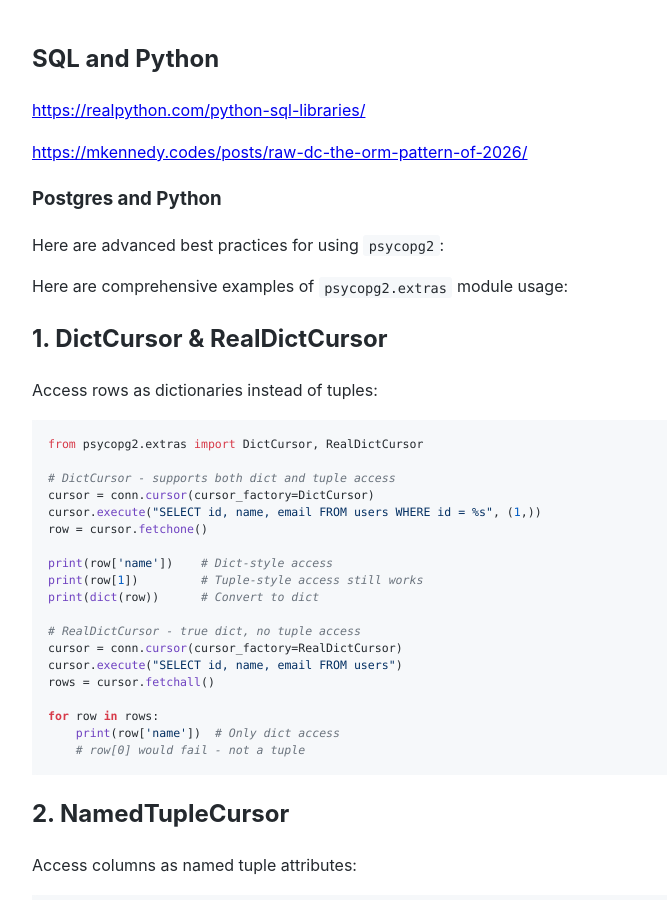
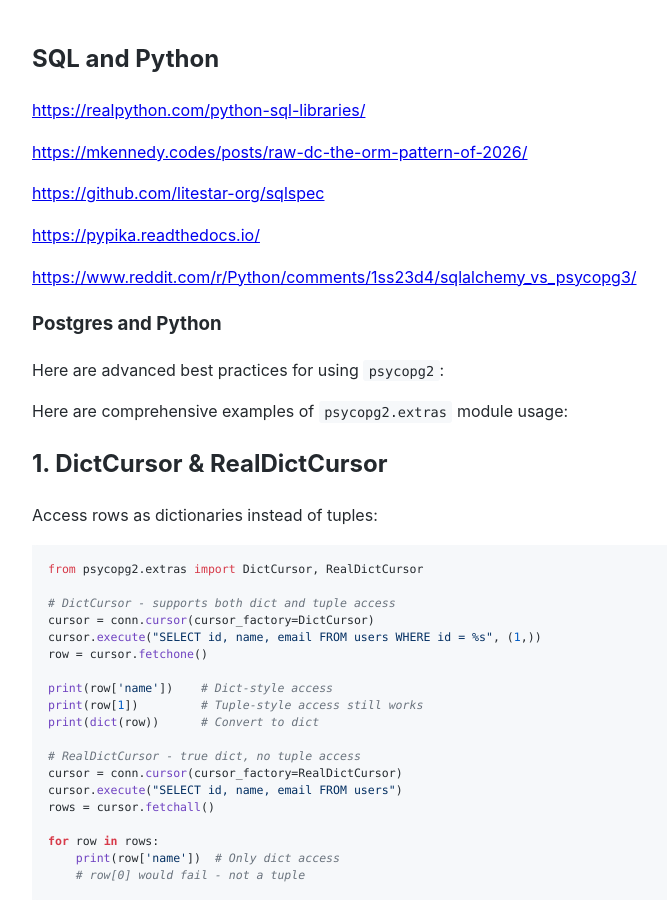
Before and after one commit to Michael-Lubinsky/michael-lubinsky.github.com, a Jekyll site: the page built from pg/pg_python.md, in a window 1280 px wide and 900 px high. Shown: the whole window, without its empty margins (158-825 px from the left). Built offline with Jekyll 4.4.1, drawn with Linux system fonts in a browser that asks for light colours; our own code applies the rules of GitHub Pages for plain Markdown files.

Commit message:
Update pg_python.md

```diff
--- a/pg/pg_python.md
+++ b/pg/pg_python.md
@@ -2,6 +2,12 @@
 <https://realpython.com/python-sql-libraries/>
 
 <https://mkennedy.codes/posts/raw-dc-the-orm-pattern-of-2026/>
+
+<https://github.com/litestar-org/sqlspec>
+
+<https://pypika.readthedocs.io/>
+
+<https://www.reddit.com/r/Python/comments/1ss23d4/sqlalchemy_vs_psycopg3/>
 
 ### Postgres and Python
 Here are advanced best practices for using `psycopg2`:
```
